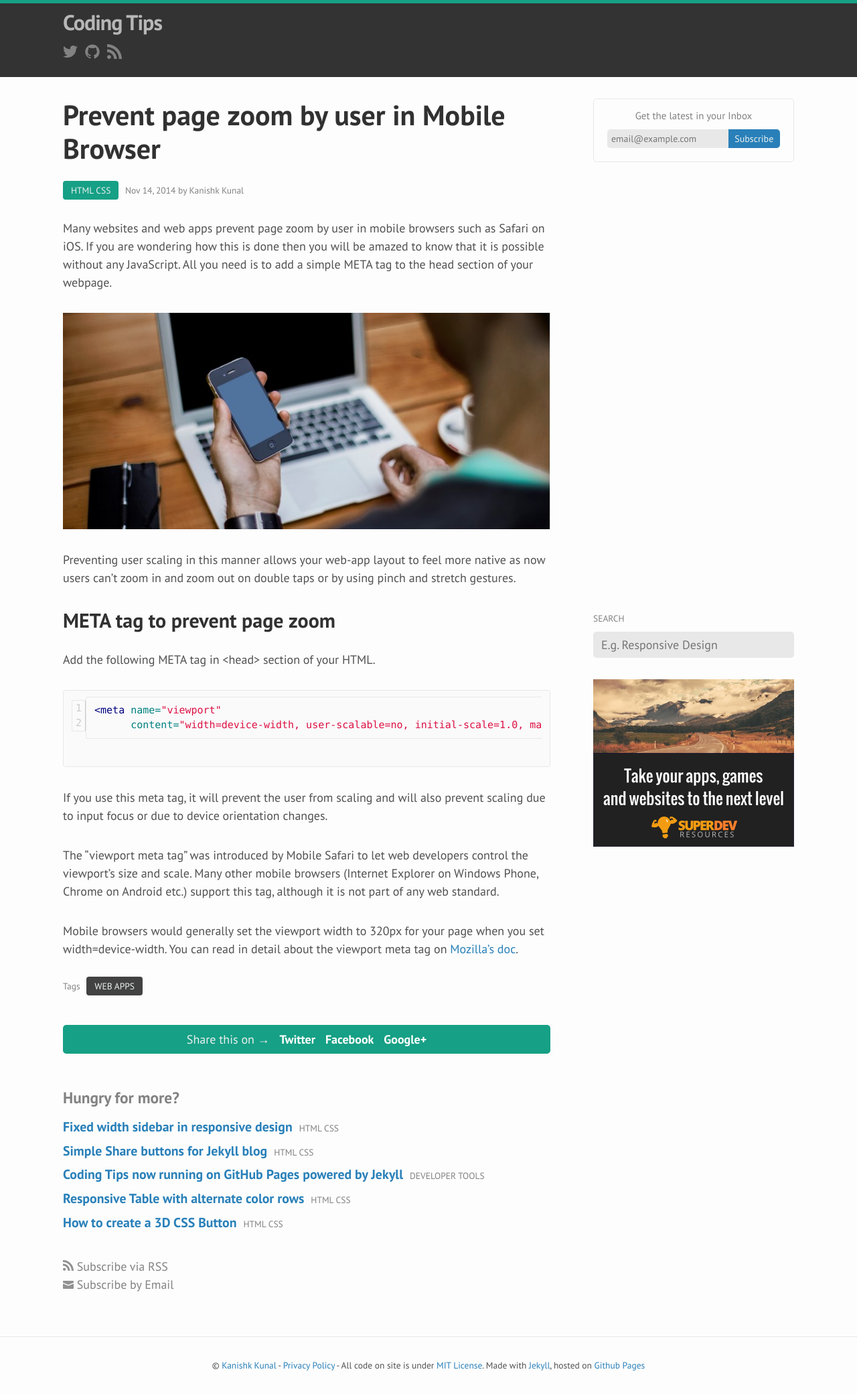
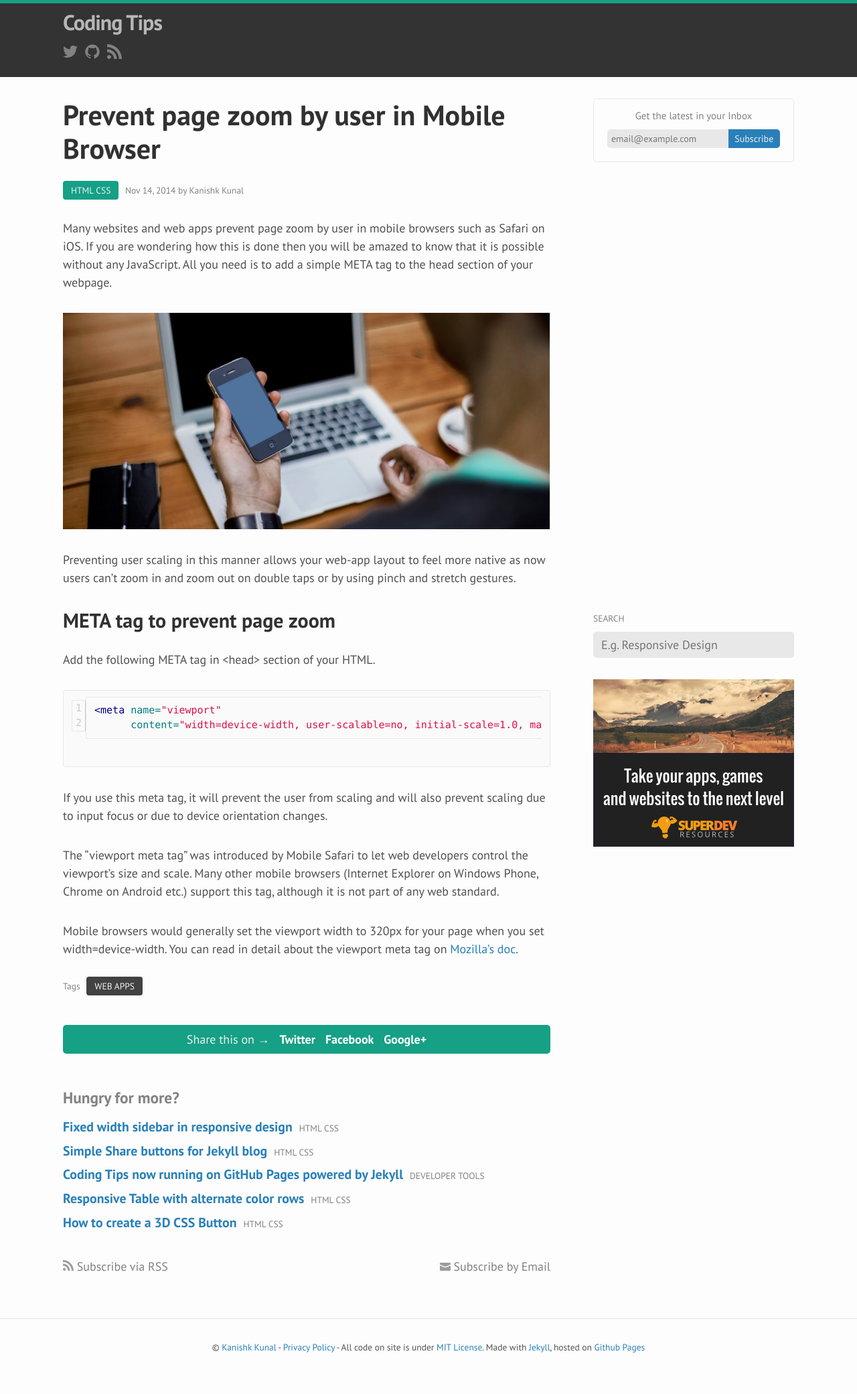
Before and after one commit to jastew/codingtips.kanishkkunal.in, a Jekyll site: the page built from _posts/2014-11-14-prevent-page-zoom.md, in a window 1280 px wide. Shown: the whole page at 67% size. Built offline with Jekyll 4.4.1, drawn with Linux system fonts in a browser that asks for light colours; comment, search, counter and statistics services are not loaded; after the commit the page ends 2054 px from its top, so only the background shows below that.

Commit message:
Styling the subscribe options

```diff
--- a/_layouts/post.html
+++ b/_layouts/post.html
@@ -48,8 +48,8 @@ layout: default-sidebar
         {% endfor %}
         </ul>
         <p class="rss-subscribe">
-            <a href="{{ site.feeds }}" target="_blank" rel="nofollow">{% include svg-icons/rss.html %} Subscribe via RSS</a><br/>
-            <a href="https://feedburner.google.com/fb/a/mailverify?uri=supercodingtips&amp;loc=en_US" target="_blank" rel="nofollow">{% include svg-icons/mail.html %} Subscribe by Email</a>
+            <a class="mail-subscribe" href="https://feedburner.google.com/fb/a/mailverify?uri=supercodingtips&amp;loc=en_US" target="_blank" rel="nofollow">{% include svg-icons/mail.html %} Subscribe by Email</a>
+            <a href="{{ site.feeds }}" target="_blank" rel="nofollow">{% include svg-icons/rss.html %} Subscribe via RSS</a>
         </p>
     </div>
      {% include disqus.html %}
--- a/_sass/_layout.scss
+++ b/_sass/_layout.scss
@@ -145,11 +145,24 @@
     }
 }
 
-.rss-subscribe a {
-    color: $grey-color;
+.rss-subscribe {
 
-    svg {
-        fill: lighten($grey-color, 6%);
+    .mail-subscribe {
+        float: right;
+
+        @include media-query($on-palm) {
+            float: none;
+            display: block;
+            padding-bottom: 6px;
+        }
+    }
+
+    a {
+        color: $grey-color;
+
+        svg {
+            fill: lighten($grey-color, 10%);
+        }
     }
 }
 
```
